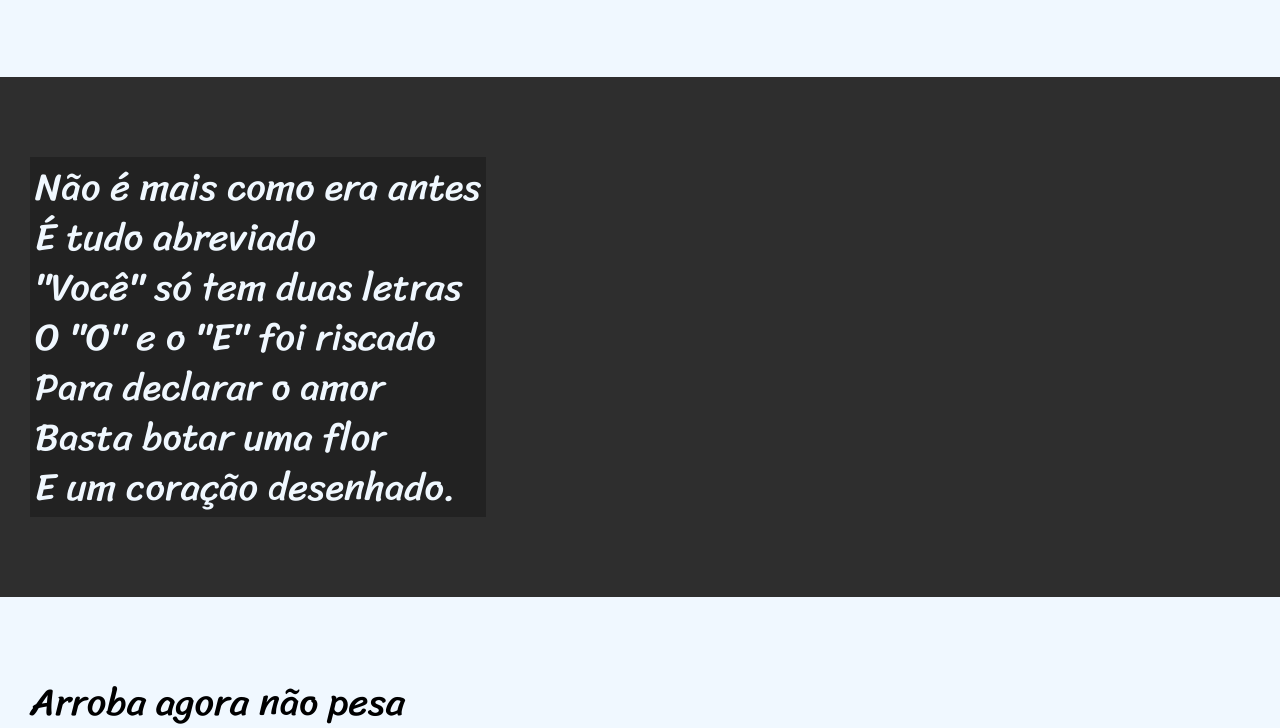
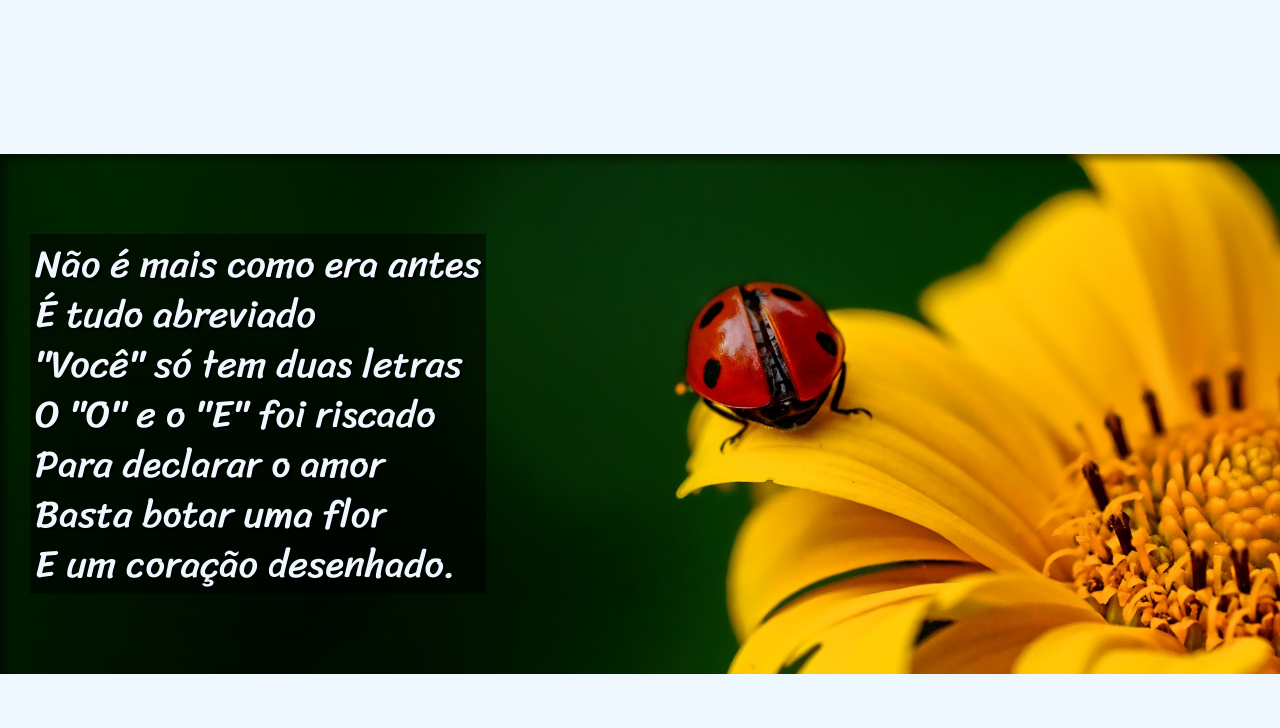
Before and after one commit to JorgeAssafe/Cordel-Moderno02, a plain HTML site: page index.html in a window 1280 px wide. Shown: the part 693-1421 px from the top of the page. Drawn offline with Linux system fonts and the light colour scheme; a web font is replaced by a local one.

Commit message:
finalização do projeto
background attachment

```diff
--- a/index.html
+++ b/index.html
@@ -34,7 +34,7 @@
 
 
 
-        <section class="imagem">
+        <section class="imagem" id="img01">
             <p>
                     Não é mais como era antes <br>
                     É tudo abreviado <br>
@@ -73,7 +73,7 @@
 
 
 
-        <section class="imagem">
+        <section class="imagem" id="img02">
             <p>
 
                     Tenho saudade das cartas <br>
--- a/style.css
+++ b/style.css
@@ -45,6 +45,10 @@ a{
     font-weight: bolder;
 }
 
+a:hover{
+    text-decoration: underline;
+}
+
 section{
     padding-top: 10vh;
     padding-bottom: 10vh;
@@ -55,24 +59,38 @@ section{
     line-height: 50px;
 }
 
-a:hover{
-    text-decoration: underline;
+section p{
+    padding-bottom: 2em;
+}
+
+#img01{
+    background-image: url(imagens/background001.jpg);
+    background-position: right center;
+}
+
+#img02{
+    background-image: url(imagens/background002.jpg);
 }
 
 .normal{
     background-color: aliceblue;
     color: black;
+
 }
 
 .imagem{
     background-color: rgb(46, 46, 46);
     color: aliceblue;
+    box-shadow: inset 6px 6px 6px 0 rgba(0, 0, 0, 0.444);
+    background-size: cover;
+    background-attachment: fixed;
 }
 
 .imagem p {
-    background-color: rgba(0, 0, 0, 0.259);
+    background-color: rgba(0, 0, 0, 0.527);
     display: inline-block;
     padding: 5px;
+    text-shadow: 2px 2px 2px black;
 }
 
 footer{
```
